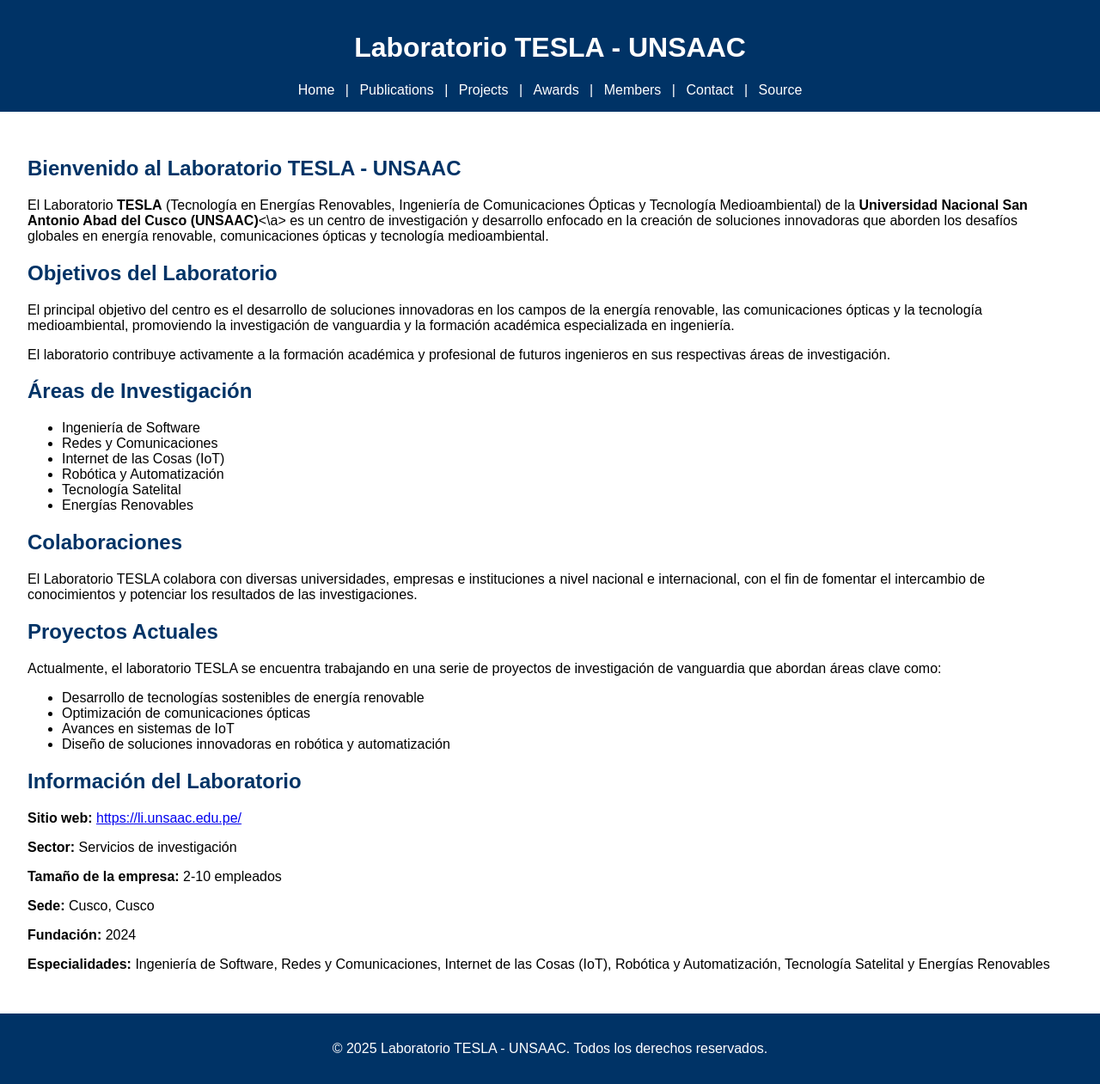
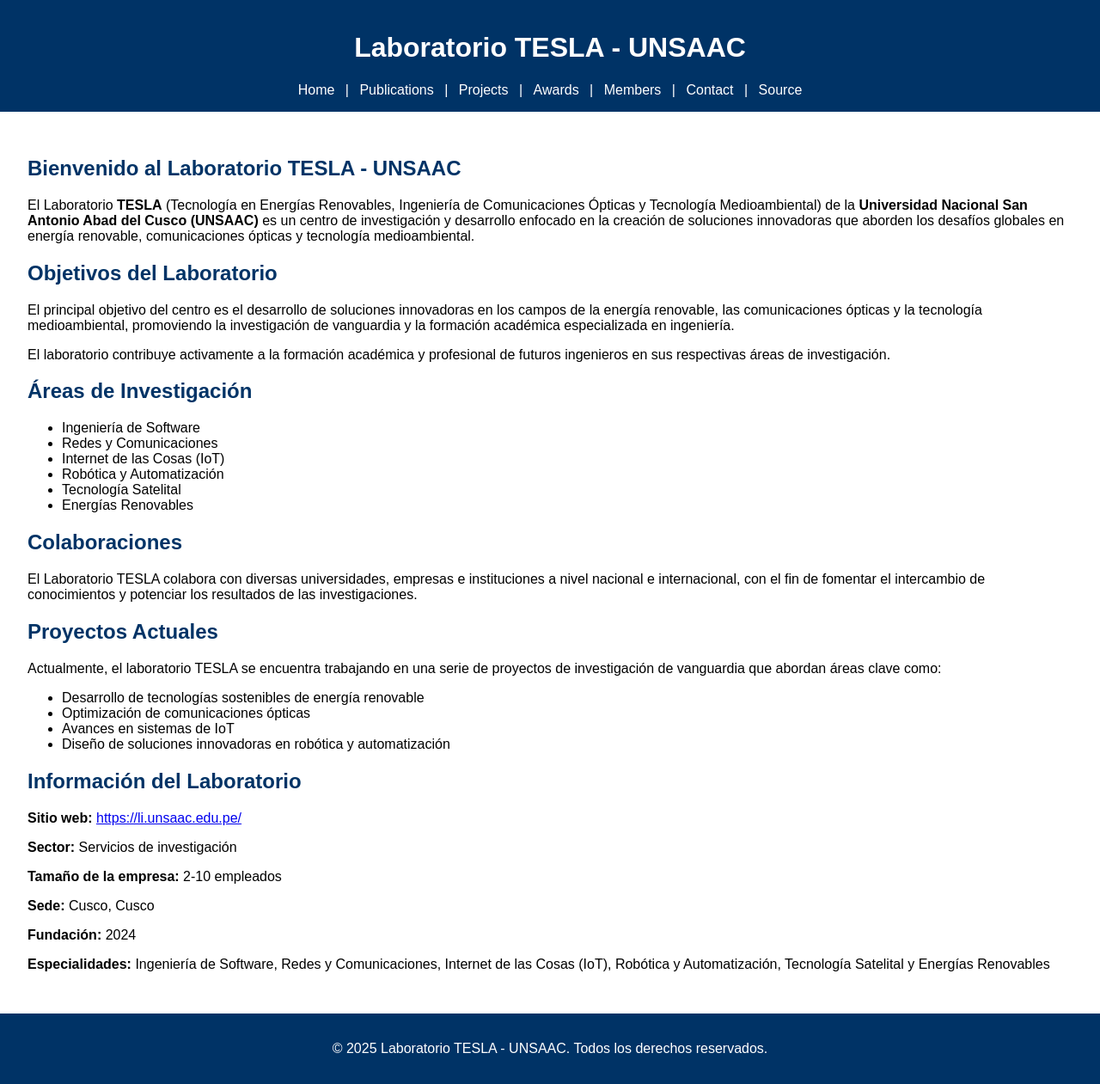
Before and after one commit to laboratoriotesla-unsaac/laboratoriotesla-unsaac.github.io, a Jekyll site: the page built from index.html, in a window 1280 px wide. Shown: the whole page at 86% size. Built offline with Jekyll 4.4.1, drawn with Linux system fonts in a browser that asks for light colours.

Commit message:
Update index.html

```diff
--- a/index.html
+++ b/index.html
@@ -7,7 +7,7 @@
   <h2>Bienvenido al Laboratorio TESLA - UNSAAC</h2>
   <p>
     El Laboratorio <strong>TESLA</strong> (Tecnología en Energías Renovables, Ingeniería de Comunicaciones Ópticas y Tecnología Medioambiental) de la
-    <a href="https://www.unsaac.edu.pe/" target="_blank" style="text-decoration: none; color: inherit;"><strong>Universidad Nacional San Antonio Abad del Cusco (UNSAAC)</strong><\a> es un centro de investigación y desarrollo enfocado en la creación de soluciones
+    <a href="https://www.unsaac.edu.pe/" target="_blank" style="text-decoration: none; color: inherit;"><strong>Universidad Nacional San Antonio Abad del Cusco (UNSAAC)</strong></a> es un centro de investigación y desarrollo enfocado en la creación de soluciones
     innovadoras que aborden los desafíos globales en energía renovable, comunicaciones ópticas y tecnología medioambiental.
   </p>
 </section>
```
